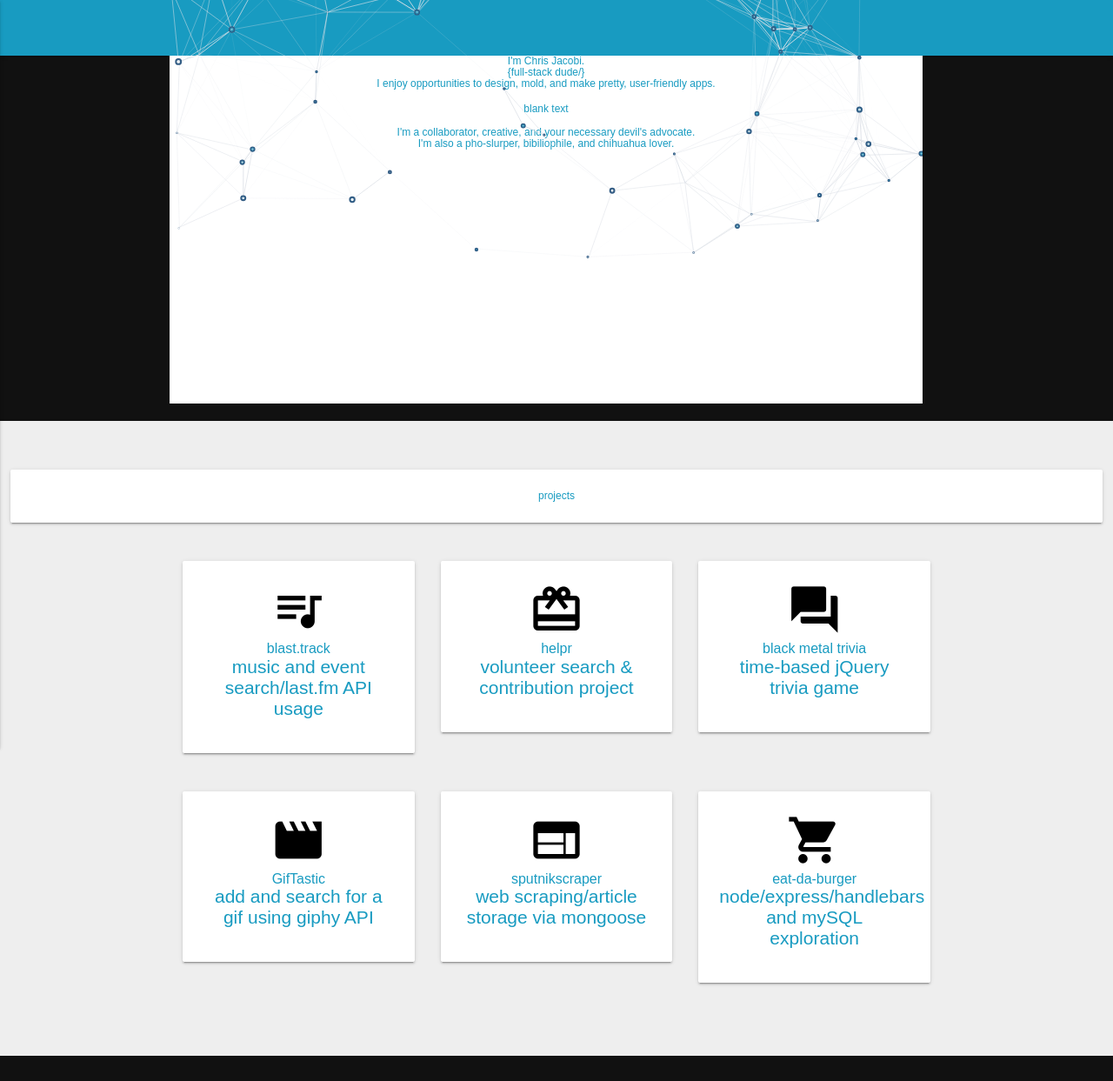
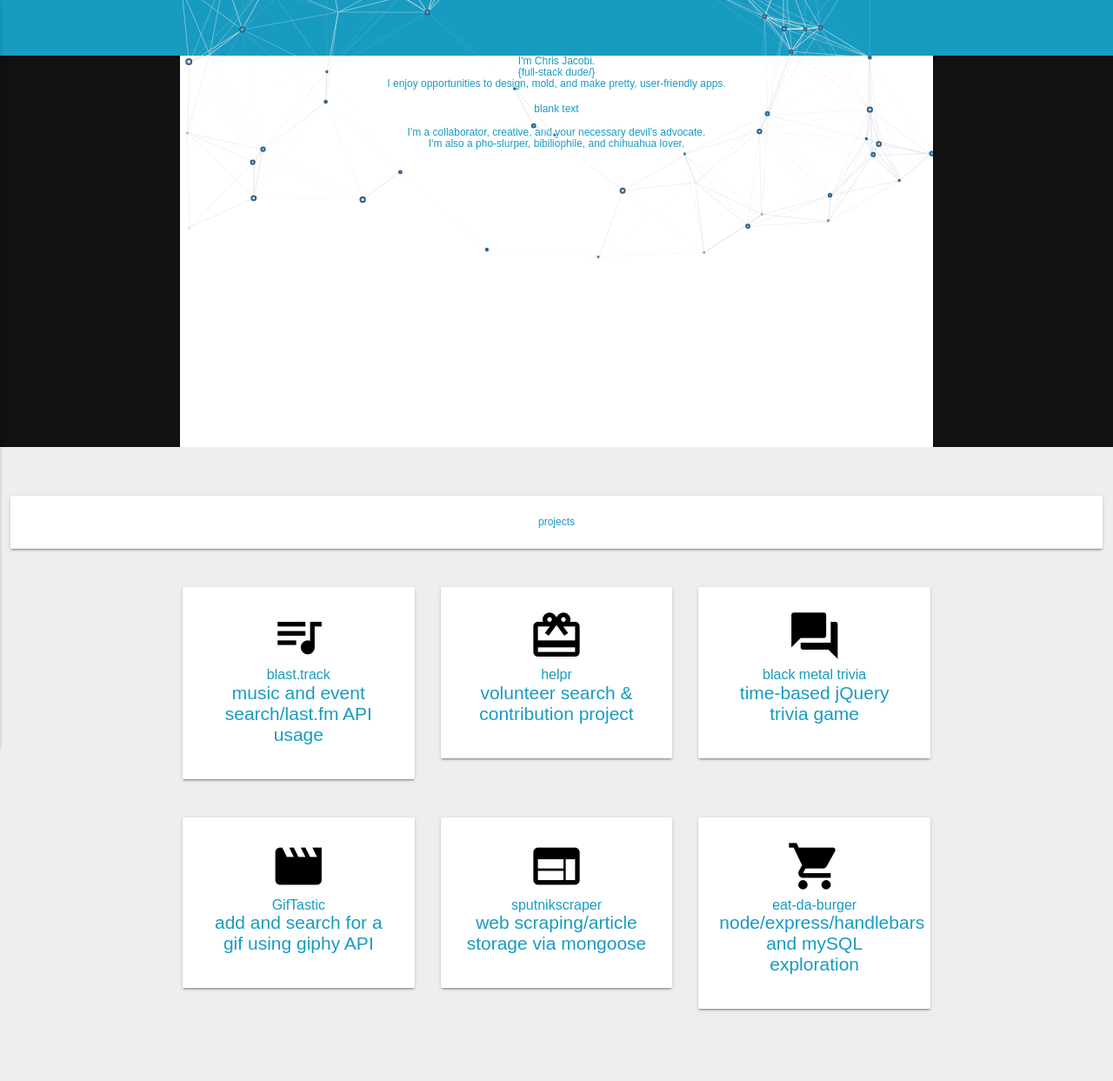
Before and after one commit to chrisxjacobi/chrisxjacobi.github.io, a PHP site: page / in a window 1280 px wide. Shown: the top 1243 px of the page at 87% size. Run offline with PHP 8.4, Linux system fonts and the light colour scheme; some libraries are stand-ins or nearby versions.

Commit message:
changing about div to account for particle.js

```diff
--- a/assets/css/style.css
+++ b/assets/css/style.css
@@ -1,6 +1,7 @@
 body {
 	color: #189bc1;
 }
+
 
 .glyphicon, .material-icons {
 	color: black;
@@ -14,8 +15,8 @@ body {
 .about {
 	font-family: advent-pro, sans-serif;
 	color: #189bc1;
-	max-height: 400px;
 	text-align: center;
+	max-height: 450px;
 }
 
 .jumbotron {
--- a/index.html
+++ b/index.html
@@ -49,12 +49,9 @@
         </div>
     </nav>
         <div class="container">
-            <div class="row about" id="particles-js">
-                <div class="col-lg-12">
+            <div class="about" id="particles-js">
                 <h2>I'm Chris Jacobi.</h2>
                 <h5>{full-stack dude/}</h5>
-                </div>
-                <div class="col-md-12 text-center">
                 <h5>I enjoy opportunities to design, mold, and make pretty, user-friendly apps.</h5>
                 <br>
                 <p>blank text</p>
@@ -63,8 +60,6 @@
                 <h5>I'm also a pho-slurper, bibiliophile, and chihuahua lover.</h5>
             </div>
         </div>
-        </div>
-
     <div class="jumbotron">
         <div class="row">
             <div class="col s12">
@@ -162,7 +157,6 @@
     </footer>
     <script src="particles.js"></script>
     <script src="particles-js/app.js"></script>
-
     <script type="text/javascript" src="assets/javascript/index.js"></script>
 </body>
 
```
Lines whose indentation alone changed are shown as unchanged.
